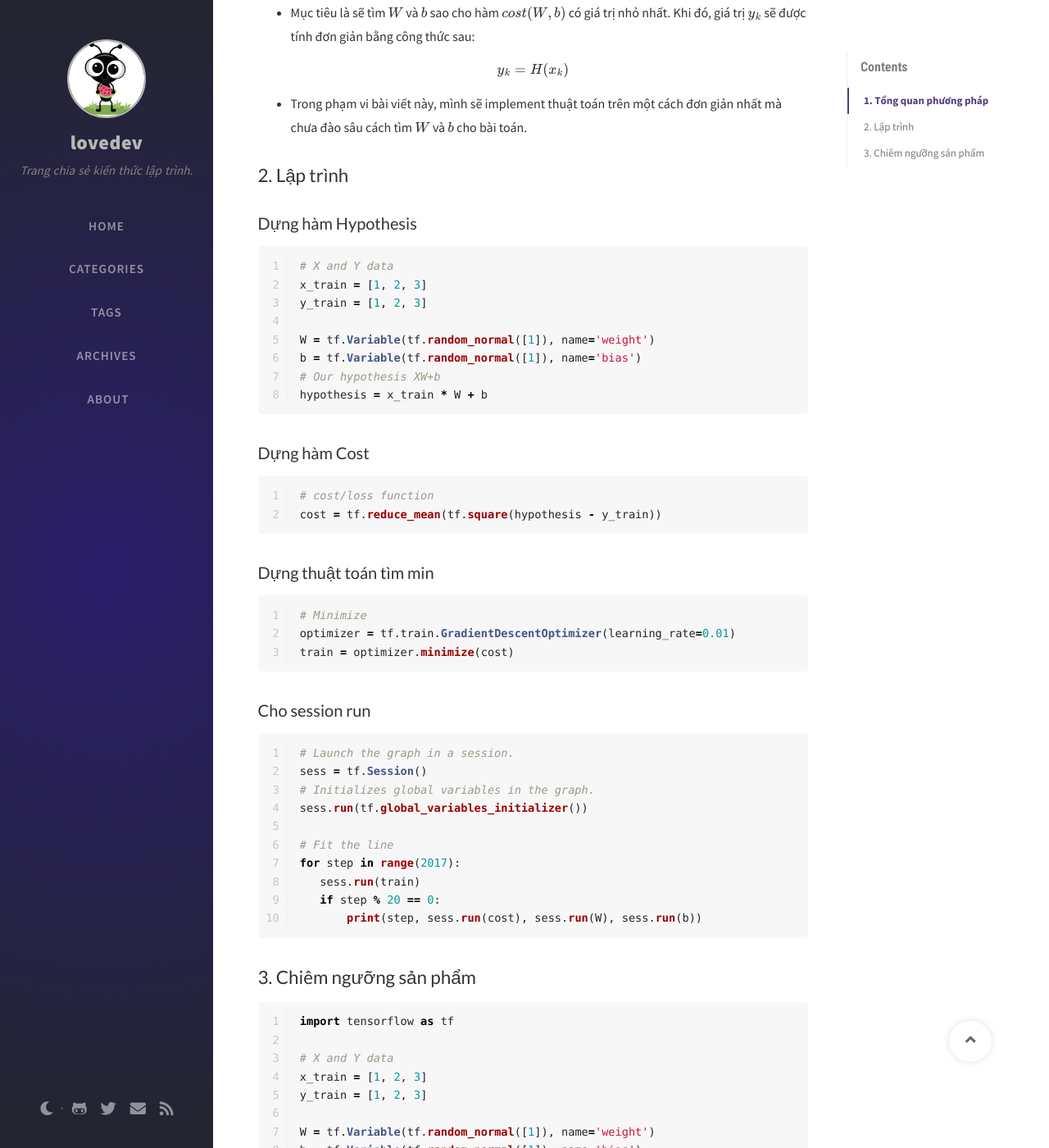
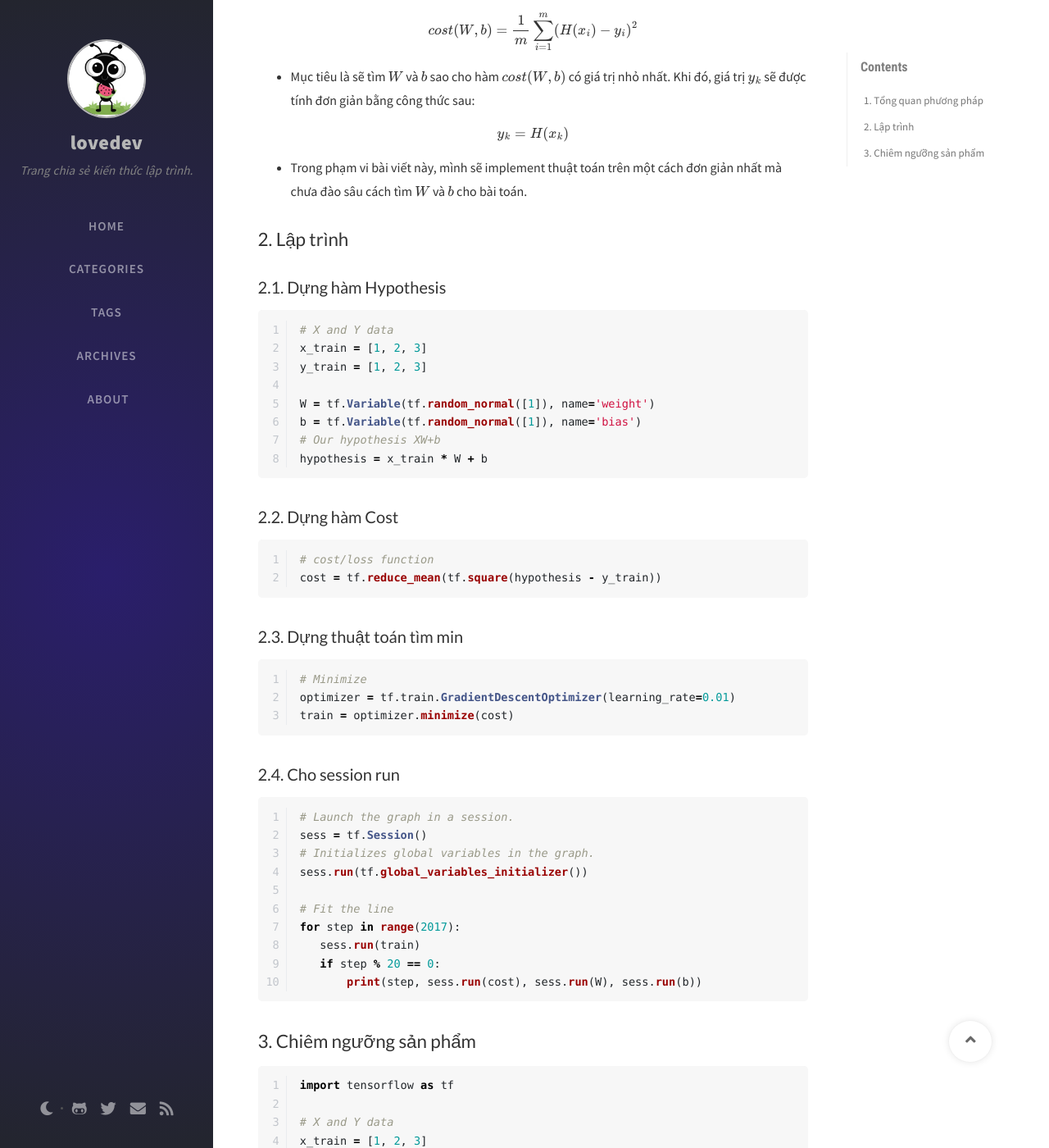
Before and after one commit to huongnv75/huongnv75.github.io, a Jekyll site: the page built from _posts/2017-09-02-linear-regression.md, in a window 1280 px wide and 1400 px high, scrolled down 1114 px. Shown: the whole window at 82% size. Built offline with Jekyll 4.4.1, drawn with Linux system fonts in a browser that asks for light colours; nearby versions of some CDN libraries; formulas are drawn with MathJax 3; comment, search, counter and statistics services are not loaded.

Commit message:
huongnv75

````diff
--- a/_posts/2017-09-02-linear-regression.md
+++ b/_posts/2017-09-02-linear-regression.md
@@ -14,6 +14,7 @@ $${y=\color{Red}f(x)}$$
 * Khi đó,hàm $$\color{Red}f$$ trên chưa biết nhưng ta biết được chính xác đầu vào $$x$$ và đầu ra $$y$$ của bài toán ta đang thực hiện.
 * **Bước 2**: Thu thập dữ liệu. Ở bước này, mục tiêu là ta đo được càng nhiều giá trị càng tốt. Tức là cứ ứng với mỗi $$x_{i}$$ ta thu được giá trị $$y_{i}$$ tương ứng. Giả sử rằng, ở bước này ta thu thập được $$m$$ cặp dữ liệu.
 
+{:class="table table-bordered"}
 |STT | $$x$$ | $$y$$  |
 |-------|--------|---------|
 | $$1$$ | $$x_{1}$$ | $$y_{1}$$ |
@@ -38,7 +39,7 @@ $$y_{k}=H(x_{k})$$
 * Trong phạm vi bài viết này, mình sẽ implement thuật toán trên một cách đơn giản nhất mà chưa đào sâu cách tìm $$W$$ và $$b$$ cho bài toán.
 
 ## 2. Lập trình
-### Dựng hàm Hypothesis
+### 2.1. Dựng hàm Hypothesis
 ```python
 # X and Y data
 x_train = [1, 2, 3]
@@ -49,18 +50,18 @@ b = tf.Variable(tf.random_normal([1]), name='bias')
 # Our hypothesis XW+b
 hypothesis = x_train * W + b
 ```
-### Dựng hàm Cost
+### 2.2. Dựng hàm Cost
 ```python
 # cost/loss function
 cost = tf.reduce_mean(tf.square(hypothesis - y_train))
 ```
-### Dựng thuật toán tìm min
+### 2.3. Dựng thuật toán tìm min
 ```python
 # Minimize
 optimizer = tf.train.GradientDescentOptimizer(learning_rate=0.01)
 train = optimizer.minimize(cost)
 ```
-### Cho session run
+### 2.4. Cho session run
 ```python
 # Launch the graph in a session.
 sess = tf.Session()
````
